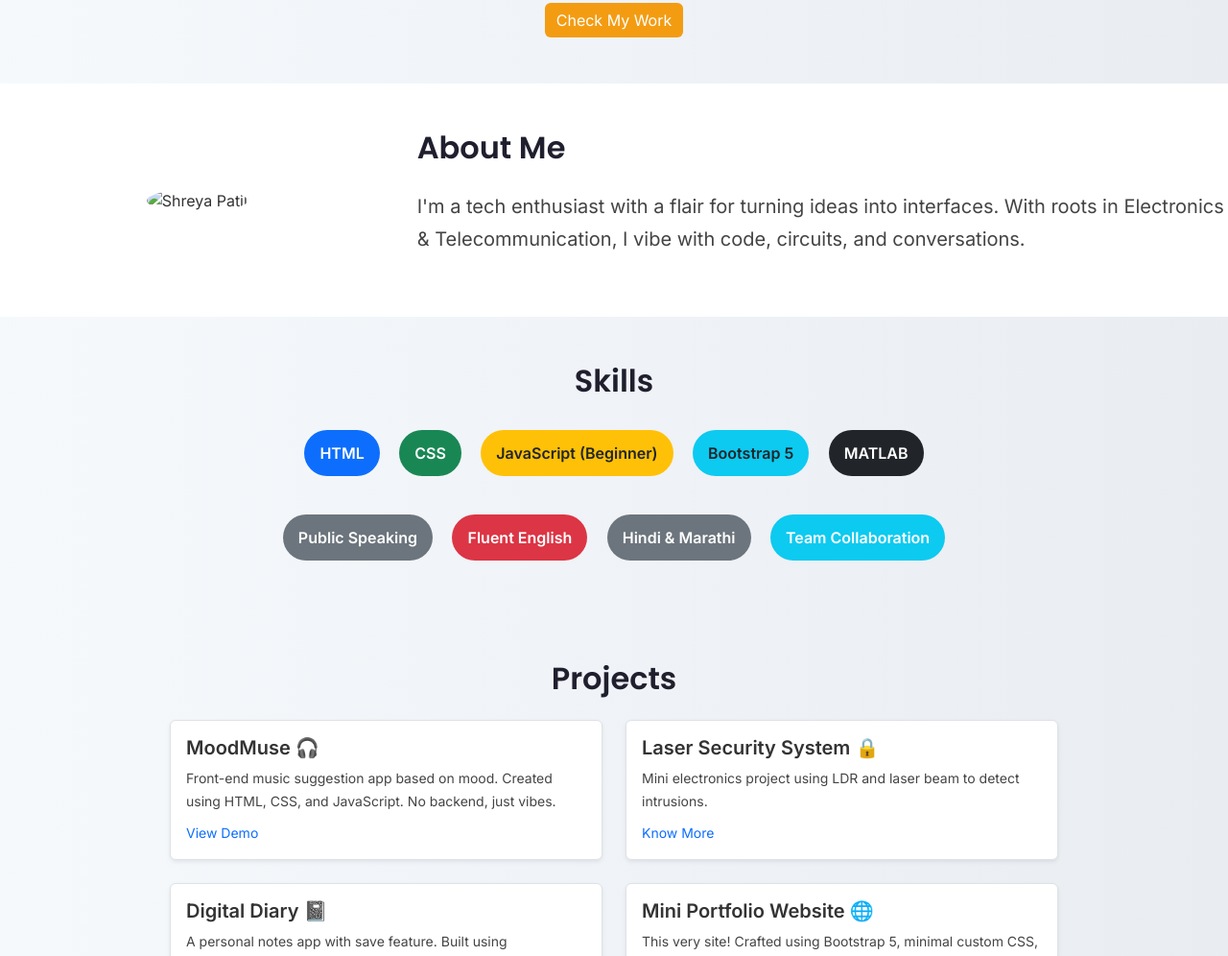
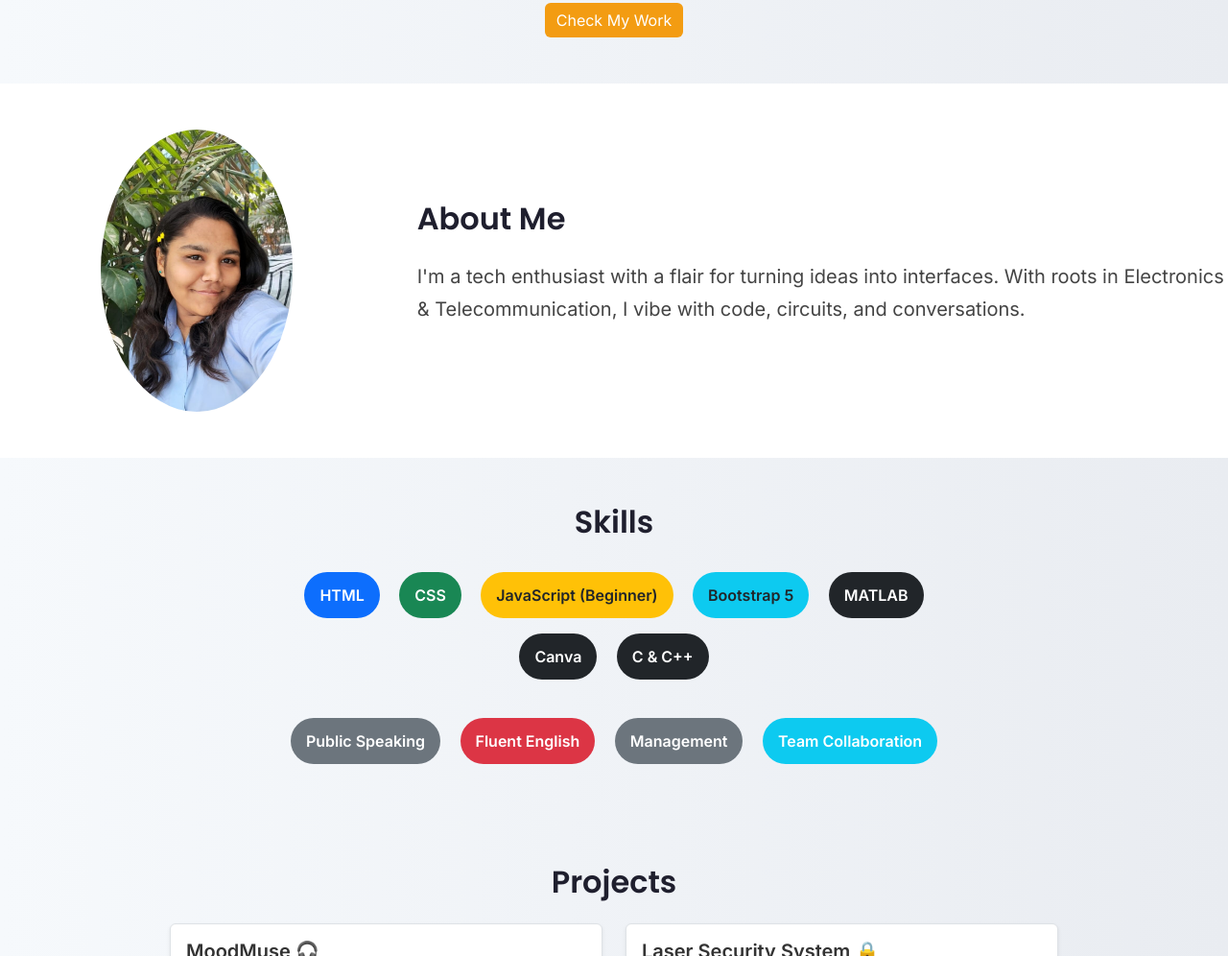
Before and after one commit to Shreya011-png/shreyapatil.github.io, a plain HTML site: page index.html in a window 1280 px wide. Shown: the part 248-1244 px from the top of the page at 96% size. Drawn offline with nearby package versions, Linux system fonts and the light colour scheme.

Commit message:
Update index.html

```diff
--- a/index.html
+++ b/index.html
@@ -51,7 +51,7 @@
   <section id="about" class="py-5 bg-white" data-aos="fade-up">
     <div class="row align-items-center">
   <div class="col-md-4 text-center">
-    <img src="images/profile.jpg" alt="Shreya Patil" class="img-fluid rounded-circle" width="200" />
+    <img src="profile.jpg" alt="Shreya Patil" class="img-fluid rounded-circle" width="200" />
   </div>
   <div class="col-md-8">
     <h2 class="fw-bold mb-4">About Me</h2>
@@ -77,13 +77,15 @@
           <span class="badge bg-warning text-dark m-2 p-3">JavaScript (Beginner)</span>
           <span class="badge bg-info text-dark m-2 p-3">Bootstrap 5</span>
           <span class="badge bg-dark m-2 p-3">MATLAB</span>
+           <span class="badge bg-dark m-2 p-3">Canva</span>
+           <span class="badge bg-dark m-2 p-3"> C & C++</span>
         </div>
 
         <!-- Soft Skills -->
         <div class="col-md-8 mt-4">
           <span class="badge bg-secondary m-2 p-3">Public Speaking</span>
           <span class="badge bg-danger m-2 p-3">Fluent English</span>
-          <span class="badge bg-secondary m-2 p-3">Hindi & Marathi</span>
+          <span class="badge bg-secondary m-2 p-3">Management</span>
           <span class="badge bg-info m-2 p-3">Team Collaboration</span>
         </div>
 
```
